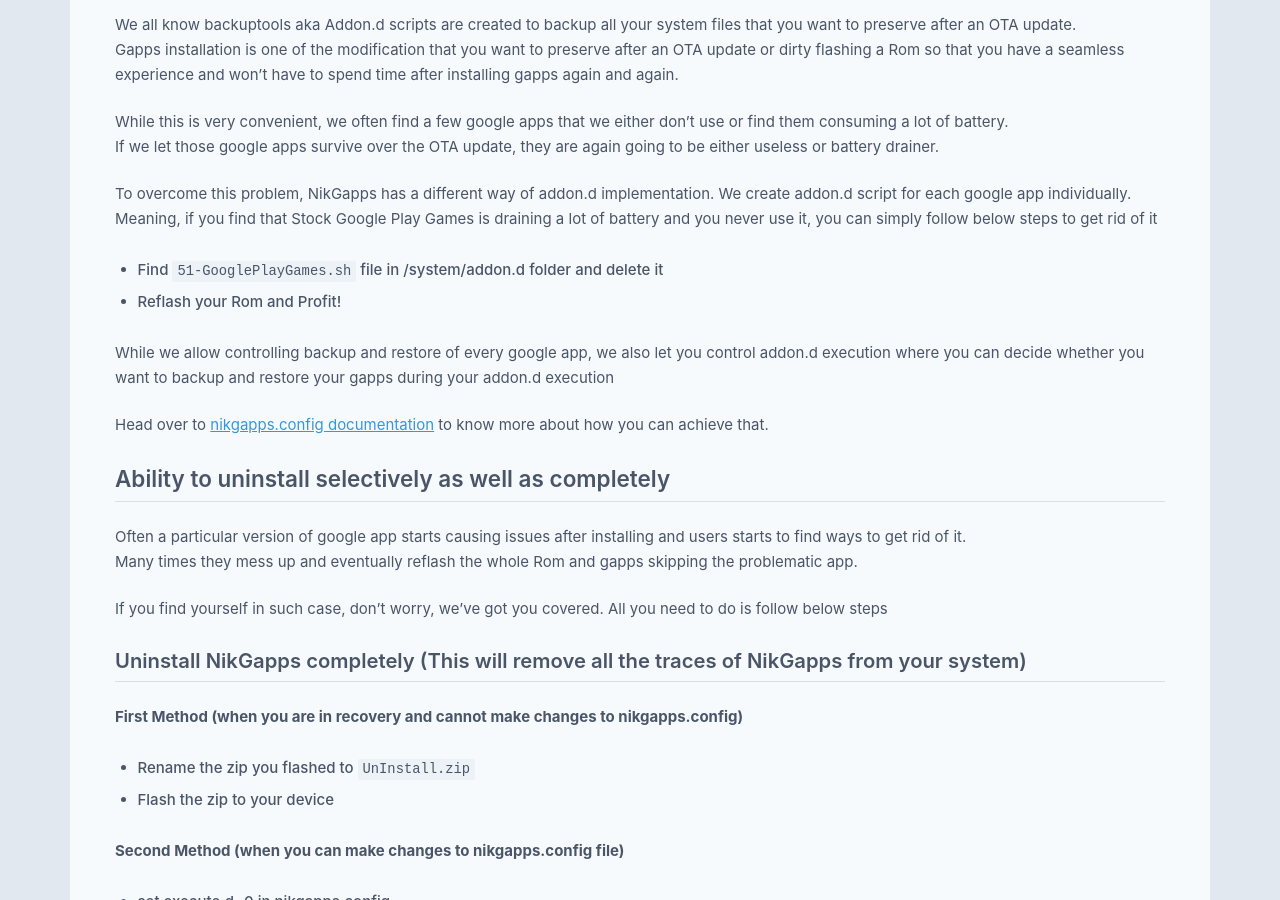
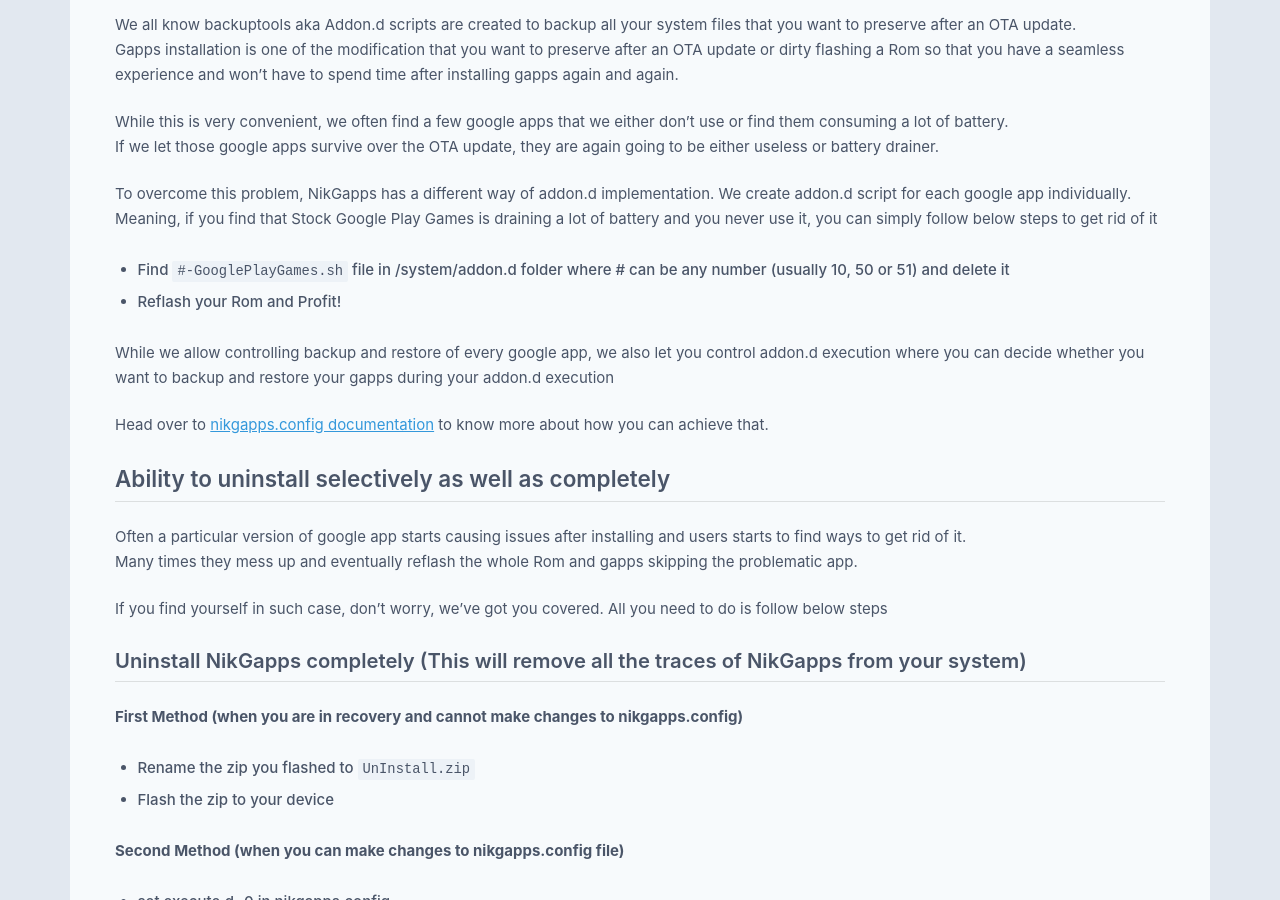
Before and after one commit to nikgapps/nikgapps.github.io, a Jekyll site: the page built from _posts/2021-04-24-NikGapps Features.md, in a window 1280 px wide and 900 px high, scrolled down 2654 px. Built offline with Jekyll 4.4.1, drawn with Linux system fonts in a browser that asks for light colours; some web fonts are replaced; some of the changed text lies outside the part shown.

Commit message:
Update NikGapps features with recent addon.d changes

```diff
--- a/_posts/2021-04-24-NikGapps Features.md
+++ b/_posts/2021-04-24-NikGapps Features.md
@@ -74,7 +74,7 @@
 
 To overcome this problem, NikGapps has a different way of addon.d implementation. We create addon.d script for each google app individually. Meaning, if you find that Stock Google Play Games is draining a lot of battery and you never use it, you can simply follow below steps to get rid of it
 
-- Find `51-GooglePlayGames.sh` file in /system/addon.d folder and delete it
+- Find `#-GooglePlayGames.sh` file in /system/addon.d folder where # can be any number (usually 10, 50 or 51) and delete it
 - Reflash your Rom and Profit!
 
 While we allow controlling backup and restore of every google app, we also let you control addon.d execution where you can decide whether you want to backup and restore your gapps during your addon.d execution
@@ -109,7 +109,7 @@
 
 **Second Method (when you want your aosp counterpart back)**
 
-- Find `51-<Package>.sh` file in /system/addon.d folder and delete it (for e.g. `51-YouTube.sh`)
+- Find `#-<Package>.sh` file in /system/addon.d folder where # can be any number (usually 10, 50 or 51) and delete it (for e.g. `10-YouTube.sh`)
 - Reflash your Rom
 
 ## Release only when it makes a difference
```
